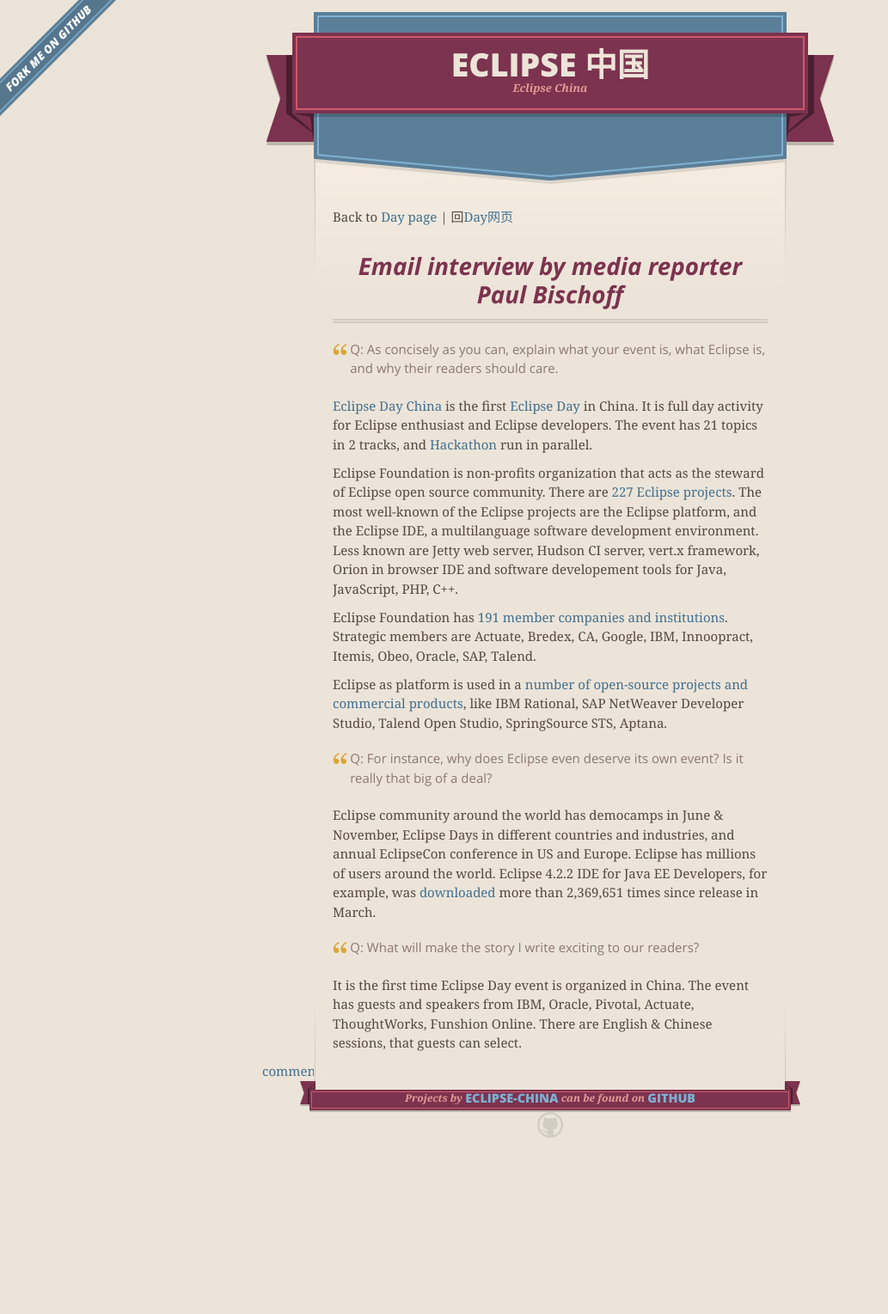
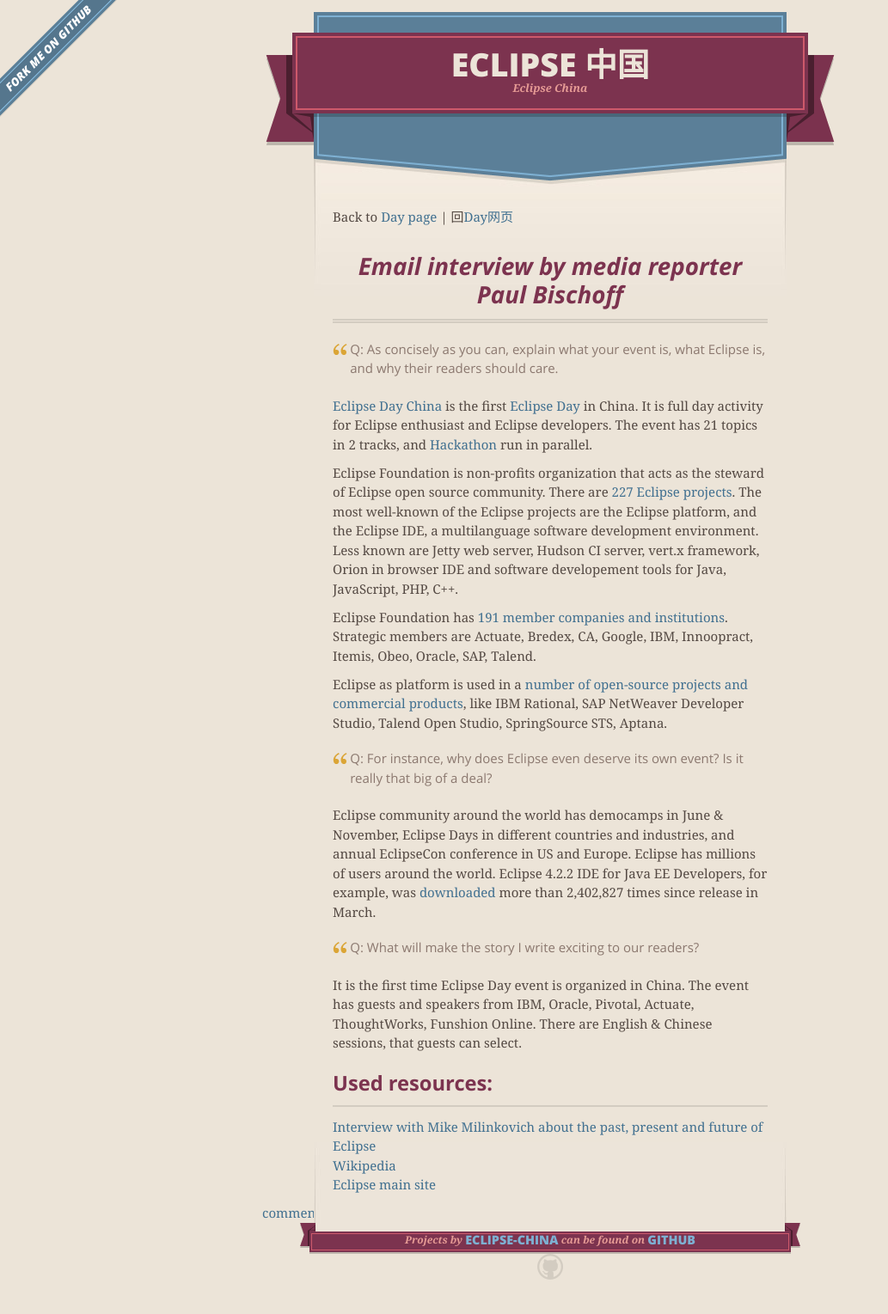
Before and after one commit to Eclipse-China/Eclipse-China.github.io, a Jekyll site: the page built from Day/press-release.md, in a window 1280 px wide. Shown: the whole page at 86% size, without its empty margins (0-1033 px from the left). Built offline with Jekyll 4.4.1, drawn with Linux system fonts in a browser that asks for light colours; nearby versions of some CDN libraries; Markdown is read by kramdown in place of the engine named in the settings; comment, search, counter and statistics services are not loaded; before the commit the page ends 1364 px from its top, so only the background shows below that.

Commit message:
res links

```diff
--- a/Day/press-release.md
+++ b/Day/press-release.md
@@ -28,9 +28,15 @@
 
 Eclipse community around the world has democamps in June & November, Eclipse Days in different countries and industries,
  and annual EclipseCon conference in US and Europe. Eclipse has millions of users around the world.
-Eclipse 4.2.2 IDE for Java EE Developers, for example, was [downloaded](http://www.eclipse.org/downloads/) more than 2,369,651 times since release in March.
+Eclipse 4.2.2 IDE for Java EE Developers, for example, was [downloaded](http://www.eclipse.org/downloads/) more than 2,402,827 times since release in March.
 
 ><b>Q:</b> What will make the story I write exciting to our readers?
 
 It is the first time Eclipse Day event is organized in China. The event has guests and speakers from IBM, Oracle, Pivotal, Actuate, ThoughtWorks, Funshion Online.
 There are English & Chinese sessions, that guests can select.
+
+#### Used resources:
+
+[Interview with Mike Milinkovich about the past, present and future of Eclipse](http://www.infoq.com/interviews/Milinkovich-past-present-future-Eclipse)
+[Wikipedia](http://en.wikipedia.org/wiki/Eclipse_Foundation)
+[Eclipse main site](http://www.eclipse.org/)
```
